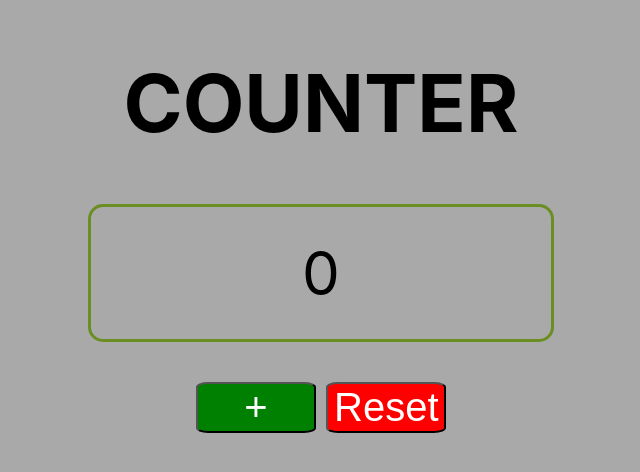
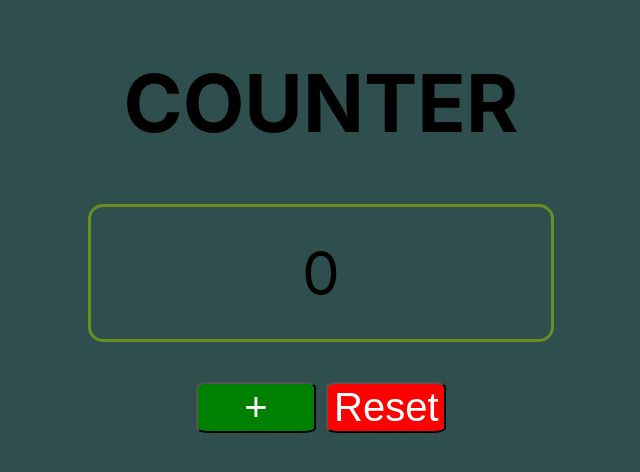
Before and after one commit to genamontana/my-app, a React (Create React App) app: page / in a window 1280 px wide. Shown: the top 472 px of the page, without its empty margins (319-959 px from the left). Built offline with nearby package versions, Linux system fonts and the light colour scheme.

Commit message:
Counter2 in process

```diff
--- a/src/App.css
+++ b/src/App.css
@@ -1,5 +1,5 @@
 .App {
-    background-color: darkgray;
+    background-color: darkslategray;
     width: 100%;
     min-height: 100%;
     overflow: hidden;
--- a/src/App.tsx
+++ b/src/App.tsx
@@ -1,13 +1,15 @@
 import React from 'react';
 import './App.css';
 import {Counter} from './Counter/Counter';
+import {Counter2} from './Counter2/Counter2';
 
 function App() {
-  return (
-    <div className="App">
-      <Counter/>
-    </div>
-  );
+    return (
+        <div className="App">
+            <Counter/>
+            <Counter2/>
+        </div>
+    );
 }
 
 export default App;
--- /dev/null
+++ b/src/Counter2/BodyCounter/BodyCounter.tsx
@@ -0,0 +1,9 @@
+import React from 'react';
+
+export const BodyCounter = () => {
+    return (
+        <div>
+
+        </div>
+    );
+};
--- /dev/null
+++ b/src/Counter2/Counter2.tsx
@@ -0,0 +1,12 @@
+import React from 'react';
+import {SettingsCounter} from './SettingsCounter/SettingsCounter';
+import {BodyCounter} from './BodyCounter/BodyCounter';
+
+export const Counter2 = () => {
+    return (
+        <div>
+            <SettingsCounter/>
+            <BodyCounter/>
+        </div>
+    );
+};
--- /dev/null
+++ b/src/Counter2/SettingsCounter/SettingsCounter.tsx
@@ -0,0 +1,9 @@
+import React from 'react';
+
+export const SettingsCounter = () => {
+    return (
+        <div>
+
+        </div>
+    );
+};
```
